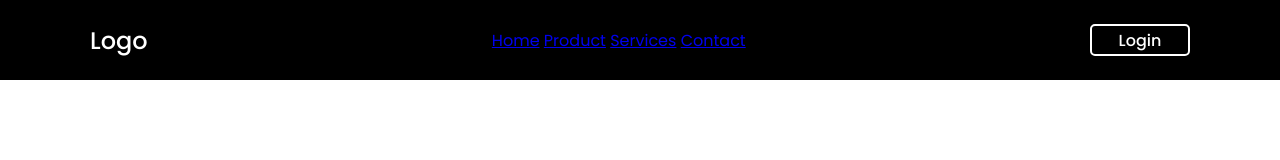
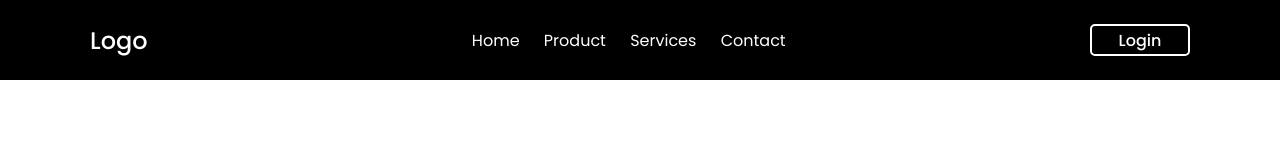
Before and after one commit to Sujata-karki/login-register-webpage, a plain HTML site: page index.html in a window 1280 px wide. Drawn offline with Linux system fonts and the light colour scheme.

Commit message:
init6ial commit

```diff
--- a/index.html
+++ b/index.html
@@ -14,10 +14,10 @@
         <a href="#" class="nav-logo">Logo</a>
         <ul class="nav-items">
             <li class="list-item">
-                <a href="#">Home</a>
-                <a href="#">Product</a>
-                <a href="#">Services</a>
-                <a href="#">Contact</a>
+                <a href="#" class="nav-link">Home</a>
+                <a href="#" class="nav-link">Product</a>
+                <a href="#" class="nav-link">Services</a>
+                <a href="#" class="nav-link">Contact</a>
             </li>
         </ul>
         <button class="btn">Login</button>
```
